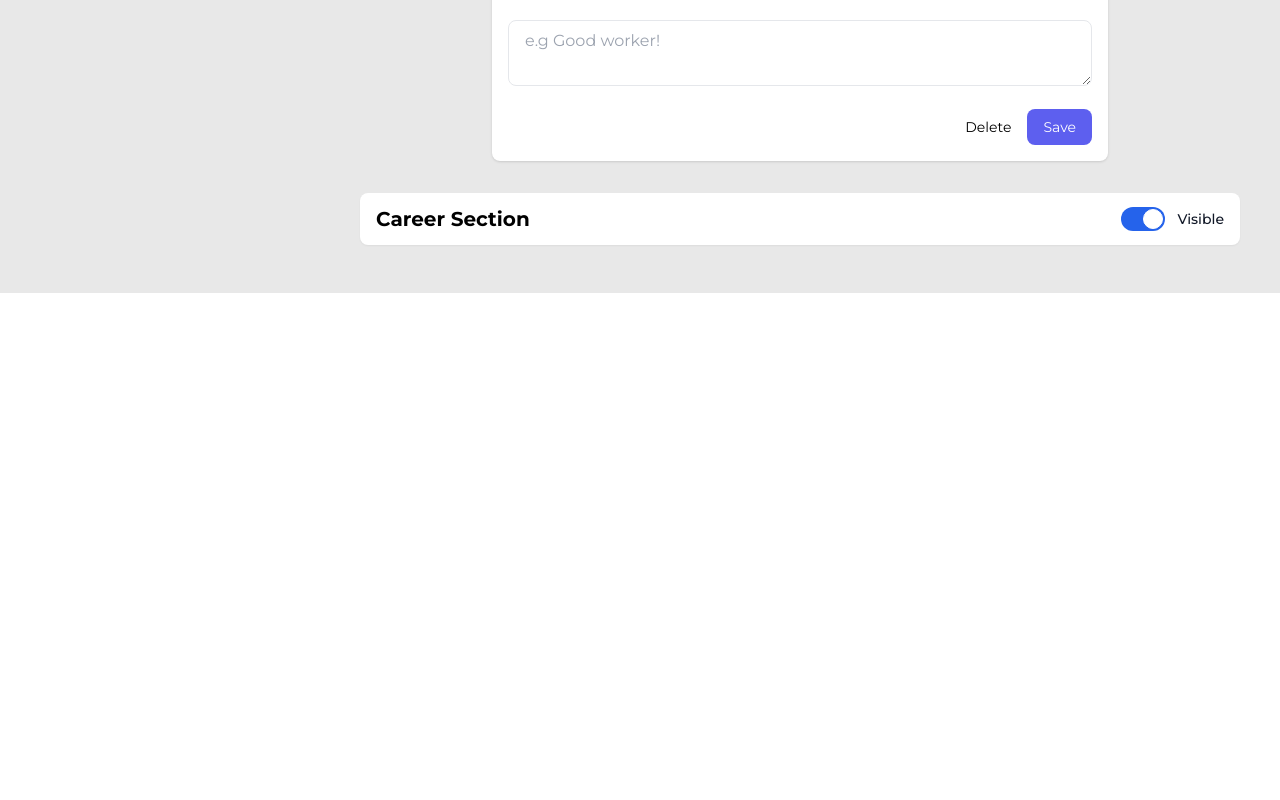
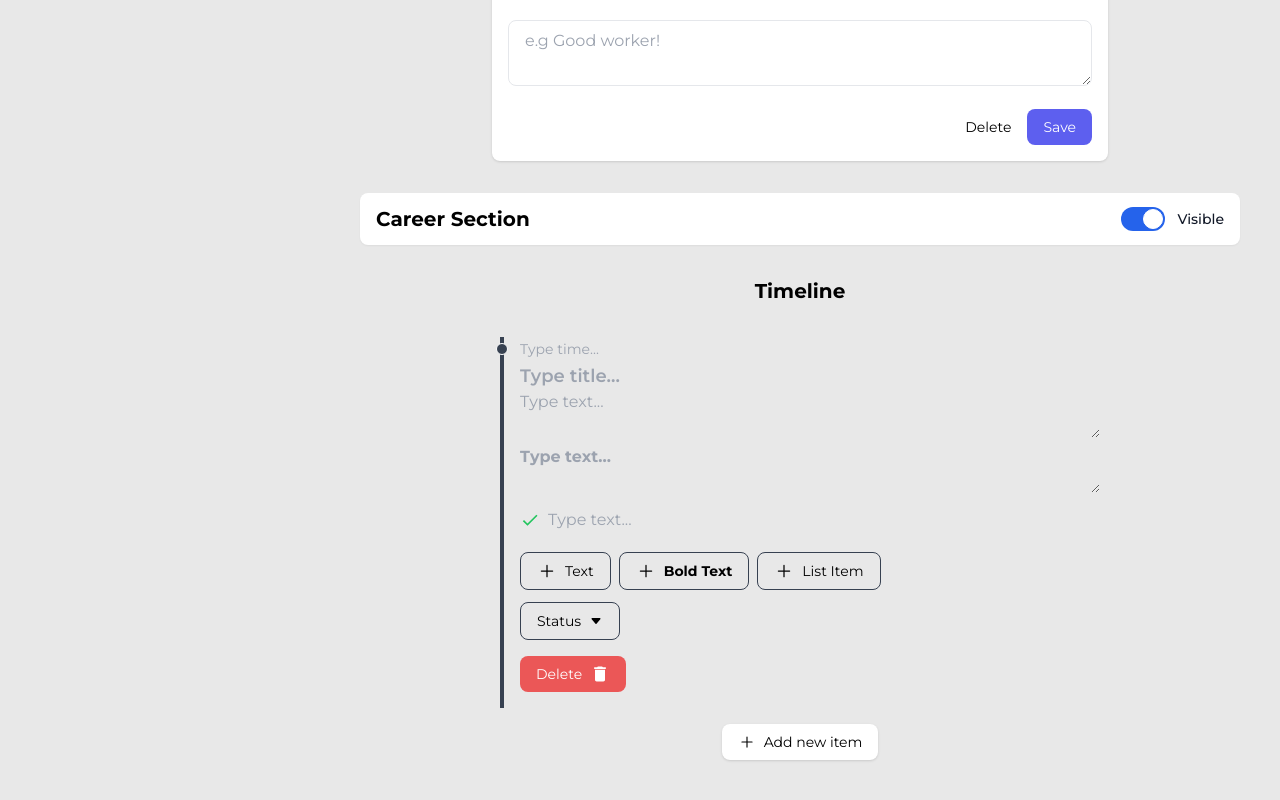
Before and after one commit to marionikolov17/Portfolio-Builder, a React (Vite) app in the folder client/: page / in a window 1280 px wide. Shown: the part 3970-4770 px from the top of the page. Before the commit the page ends 4263 px from the top, so only its background shows below. Built offline with nearby package versions, Linux system fonts and the light colour scheme.

Commit message:
Create Career Section timeline item

```diff
--- a/client/src/features/themes/standart/components/CareerSectionStandard/CareerSectionStandard.jsx
+++ b/client/src/features/themes/standart/components/CareerSectionStandard/CareerSectionStandard.jsx
@@ -1,3 +1,6 @@
+import { IoAdd } from "react-icons/io5";
+import TimeItem from "./TimeItem/TimeItem";
+
 export default function CareerSectionStandard() {
   return (
     <>
@@ -16,6 +19,19 @@ export default function CareerSectionStandard() {
           </label>
         </div>
       </div>
+      <h3 className="font-bold text-xl text-center my-8">Timeline</h3>
+      {/* Career timeline editor */}
+      <div className="flex flex-col items-center px-4">
+        <ol className="relative border-s-4 border-gray-700 dark:border-gray-700 sm:w-[600px] max-w-[800px]">
+            {/* Time Item */}
+            <TimeItem />
+        </ol>
+        {/* Add new item button */}
+        <button className="mt-4 py-2 px-4 text-sm flex items-center bg-white rounded-lg shadow hover:text-primaryBlue hover:bg-gray-100">
+            <IoAdd className="text-lg me-2"/>
+            Add new item
+        </button>
+      </div>
     </>
   );
 }
--- a/client/src/features/themes/standart/components/CareerSectionStandard/TimeItem/TimeItem.jsx
+++ b/client/src/features/themes/standart/components/CareerSectionStandard/TimeItem/TimeItem.jsx
@@ -61,7 +61,7 @@ export default function TimeItem() {
             <IoCaretDown className="ms-2" />
           </button>
           {/* Status options */}
-          <div className="hidden w-32 min-h-10 bg-white absolute z-30 -bottom-20 translate-y-1 rounded-lg">
+          <div className="hidden w-32 min-h-10 bg-white absolute z-30 -bottom-12 translate-y-2 rounded-lg">
             <button className="w-full flex h-10 items-center justify-start hover:bg-gray-100">
               <div className="w-3 h-3 bg-green-500 rounded-full mx-4"></div>
               <p className="text-sm">Success</p>
```
